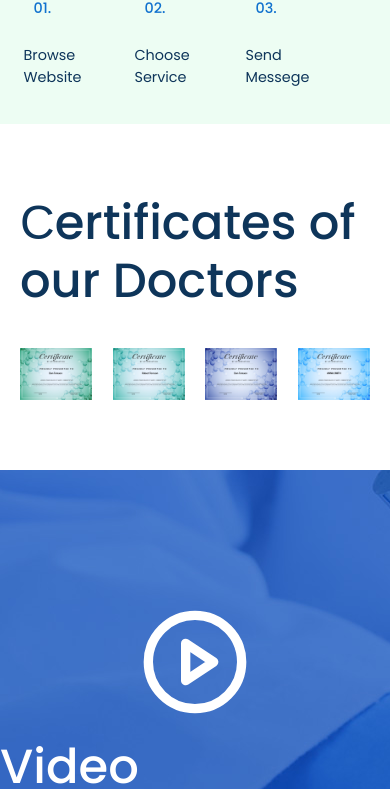
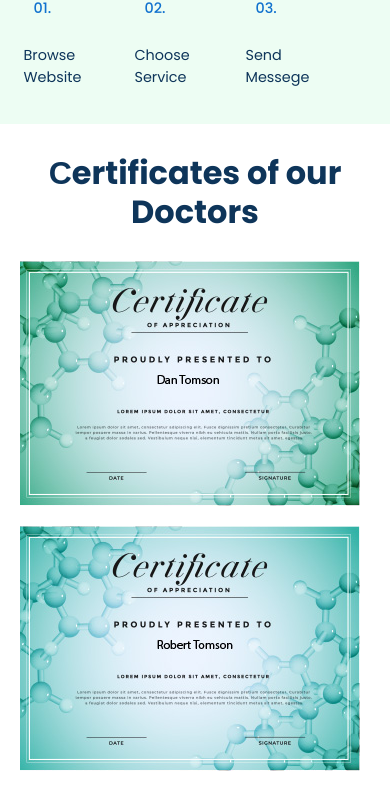
Before and after one commit to vigneshiyergithub/Family-Doctor, a React (Create React App) app: page / in a window 390 px wide. Shown: the part 3420-4209 px from the top of the page. Built offline with nearby package versions, Linux system fonts and the light colour scheme.

Commit message:
fixing creds component

```diff
--- a/src/components/Credentials/Credentials.css
+++ b/src/components/Credentials/Credentials.css
@@ -1,4 +1,4 @@
-.certificates{
+.certificates {
 	display: flex;
 	flex-direction: column;
 	width: 100%;
@@ -7,11 +7,11 @@
 	align-items: center;
 }
 
-.certificates h1{
+.certificates h1 {
 	font-size: 3rem;
 }
 
-.certficate-slider{
+.certficate-slider {
 	display: grid;
 	grid-template-columns: repeat(4, 1fr);
 	grid-gap: 20px;
@@ -19,11 +19,49 @@
 	width: 100%;
 }
 
-.slide{
+.slide {
 	display: flex;
 	width: 100%;
 }
 
-.slide img{
+.slide img {
 	max-width: 100%;
 }
+
+/* responsive */
+
+@media screen and (max-width: 768px) {
+	.certificates {
+		display: flex;
+		flex-direction: column;
+		width: 100%;
+		padding: 30px 20px;
+		justify-content: center;
+		flex-direction: column;
+		align-items: center;
+	}
+
+	.certificates h1 {
+		font-size: 2rem;
+		text-align: center;
+		margin: auto;
+		font-weight: 700;
+	}
+
+	.certficate-slider {
+		display: grid;
+		grid-template-columns: repeat(1, 1fr);
+		grid-gap: 20px;
+		margin-top: 30px;
+		width: 100%;
+	}
+
+	.slide {
+		display: flex;
+		width: 100%;
+	}
+
+	.slide img {
+		max-width: 100%;
+	}
+}
```
Lines whose indentation alone changed are shown as unchanged.
